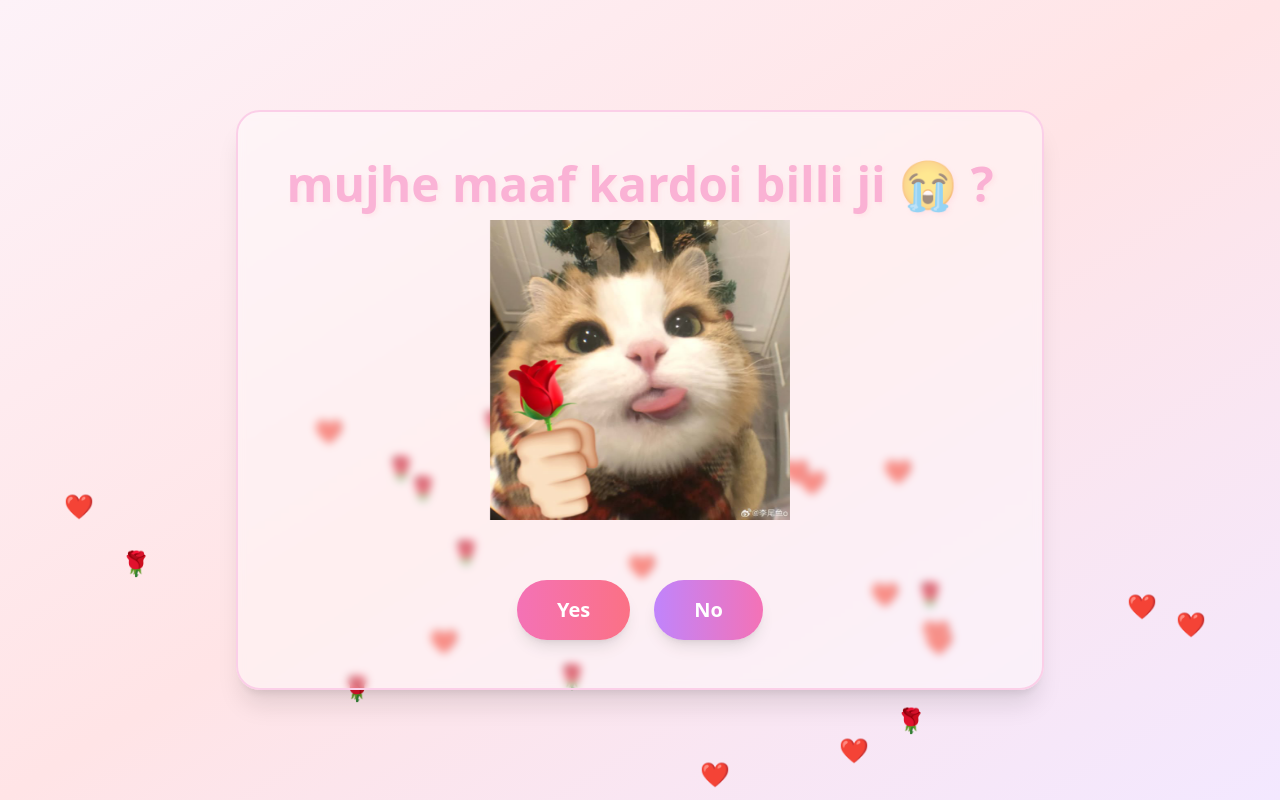
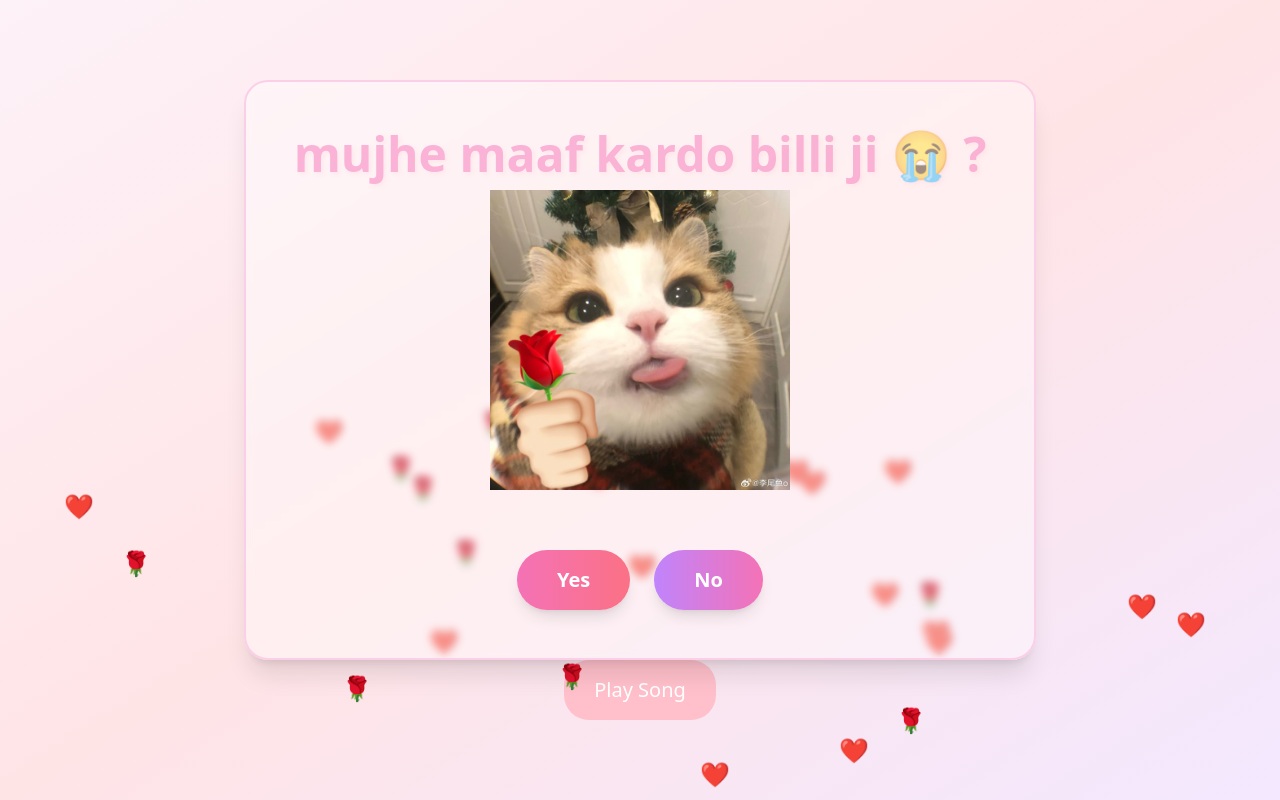
Before and after one commit to TAKLA121005/maan-jao-naa-billi-ji, a plain HTML site: page index.html in a window 1280 px wide. Drawn offline with nearby package versions, Linux system fonts and the light colour scheme.

Commit message:
Add files via upload

```diff
--- a/index.html
+++ b/index.html
@@ -3,7 +3,7 @@
 <head>
     <meta charset="UTF-8">
     <meta name="viewport" content="width=device-width, initial-scale=1.0">
-    <title>mujhe maaf kardoi billi ji 😭 ?</title>
+    <title>mujhe maaf kardo billi ji 😭 ?</title>
     <script src="https://cdnjs.cloudflare.com/ajax/libs/gsap/3.12.2/gsap.min.js"></script>
     <script src="https://cdn.tailwindcss.com"></script>
     <style>
@@ -19,7 +19,26 @@
                 transform: translateY(100vh);
             }
         }
+        #music-control {
+            position: fixed;
+            bottom: 20px;
+            right: 20px;
+            padding: 10px 20px;
+            border: none;
+            border-radius: 25px;
+            background: rgba(255, 255, 255, 0.2);
+            backdrop-filter: blur(5px);
+            font-family: 'Arial', sans-serif;
+            font-size: 16px;
+            cursor: pointer;
+            transition: all 0.3s ease;
+            z-index: 1000;
+        }
 
+        #music-control:hover {
+            background: rgba(255, 255, 255, 0.3);
+            transform: scale(1.05);
+        }
         .sticker {
             animation: bounce 2s infinite;
             width: 300px; /* Adjust the size as needed */
@@ -52,7 +71,7 @@
     <div class="text-center z-10 bg-white/40 backdrop-blur-sm p-12 rounded-3xl shadow-xl border-2 border-pink-200">
         <!-- Proposal Text -->
         <h1 class="text-5xl font-bold text-pink-400 mb-8 cute-shadow animate-pulse">
-            mujhe maaf kardoi billi ji 😭 ?
+            mujhe maaf kardo billi ji 😭 ?
         </h1>
 
         <!-- Sticker -->
@@ -136,5 +155,94 @@
         });
     });
     </script>
+   </head>
+   <style>
+    body {
+        display: flex;
+        justify-content: center;
+        align-items: center;
+        height: 100vh;
+        background-color: #f0f0f0; /* Light background color */
+        margin: 0;
+    }
+    #play-button {
+        background-color: pink; /* Button color */
+        color: white; /* Text color */
+        border: none; /* No border */
+        border-radius: 25px; /* Rounded corners */
+        padding: 15px 30px; /* Padding */
+        font-size: 20px; /* Font size */
+        cursor: pointer; /* Pointer cursor on hover */
+        display: flex; /* Flexbox for alignment */
+        align-items: center; /* Center items vertically */
+        transition: background-color 0.3s; /* Smooth transition */
+    }
+    #play-button:hover {
+        background-color: #ff69b4; /* Darker pink on hover */
+    }
+    .heart {
+        margin-right: 10px; /* Space between heart and text */
+    }
+</style>
+</head>
+<meta charset="UTF-8">
+    <meta name="viewport" content="width=device-width, initial-scale=1.0">
+    <title>Background Music</title>
+    <style>
+        body {
+            display: flex;
+            justify-content: center;
+            align-items: center;
+            height: 100vh;
+            background-color: #f0f0f0; /* Light background color */
+            margin: 0;
+        }
+        #play-button {
+            background-color: pink; /* Button color */
+            color: white; /* Text color */
+            border: none; /* No border */
+            border-radius: 25px; /* Rounded corners */
+            padding: 15px 30px; /* Padding */
+            font-size: 20px; /* Font size */
+            cursor: pointer; /* Pointer cursor on hover */
+            display: flex; /* Flexbox for alignment */
+            align-items: center; /* Center items vertically */
+            transition: background-color 0.3s; /* Smooth transition */
+        }
+        #play-button:hover {
+            background-color: #ff69b4; /* Darker pink on hover */
+        }
+        .heart {
+            margin-right: 10px; /* Space between heart and text */
+        }
+    </style>
+</head>
+<body>
+    <audio id="background-music" loop>
+        <source src="love-song.mp3" type="audio/mpeg">
+        Your browser does not support the audio element.
+    </audio>
+
+    <button id="play-button">
+        <span class="heart">❤️</span> Play Song
+    </button>
+
+    <script>
+        const audio = document.getElementById('background-music');
+        const playButton = document.getElementById('play-button');
+
+        playButton.addEventListener('click', () => {
+            if (audio.paused) {
+                audio.play().then(() => {
+                    playButton.textContent = 'Pause Song'; // Change button text to "Pause"
+                }).catch(error => {
+                    console.error('Error playing audio:', error);
+                });
+            } else {
+                audio.pause();
+                playButton.textContent = 'Play Song'; // Change button text back to "Play"
+            }
+        });
+    </script>
 </body>
 </html>
```
